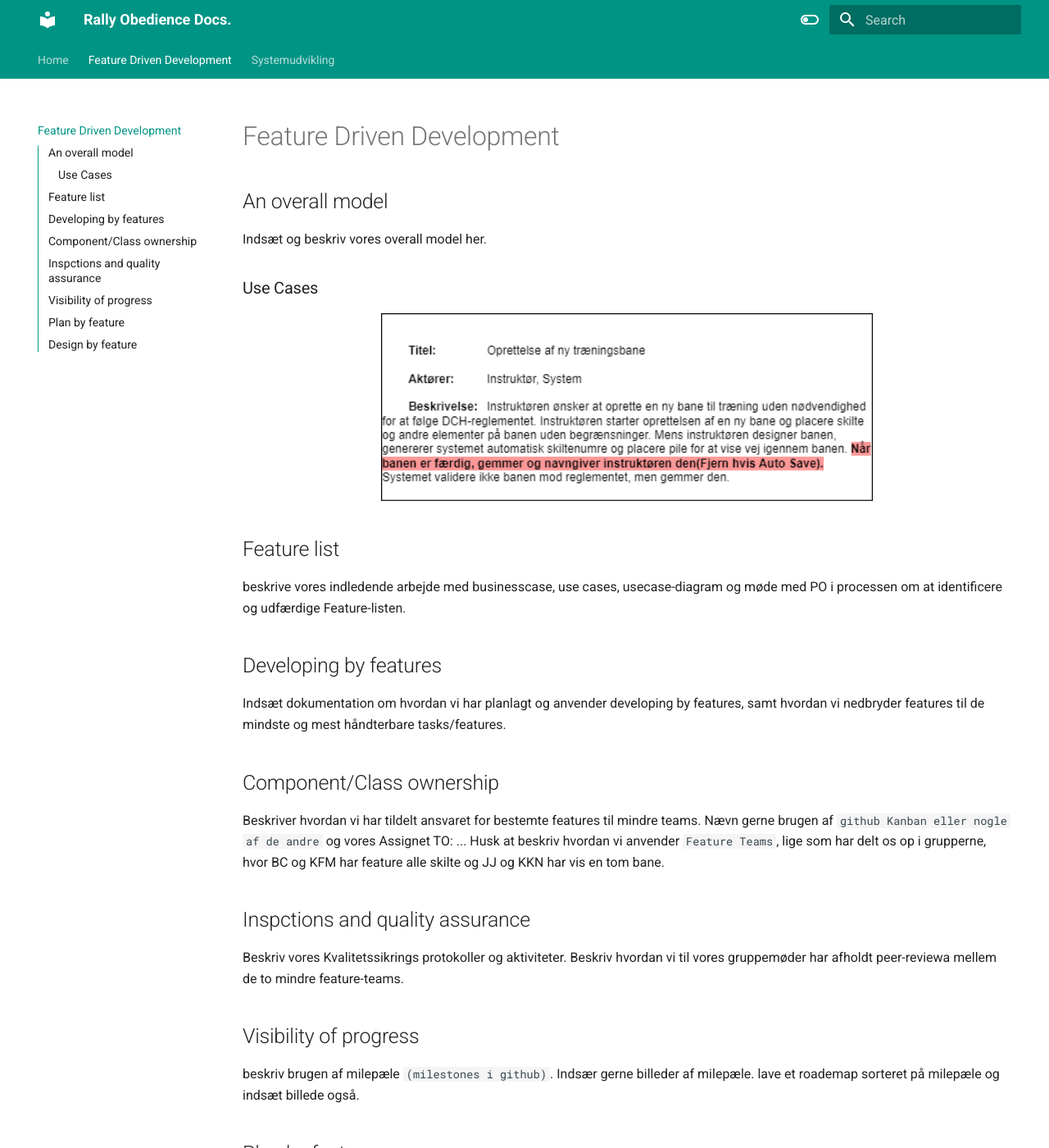
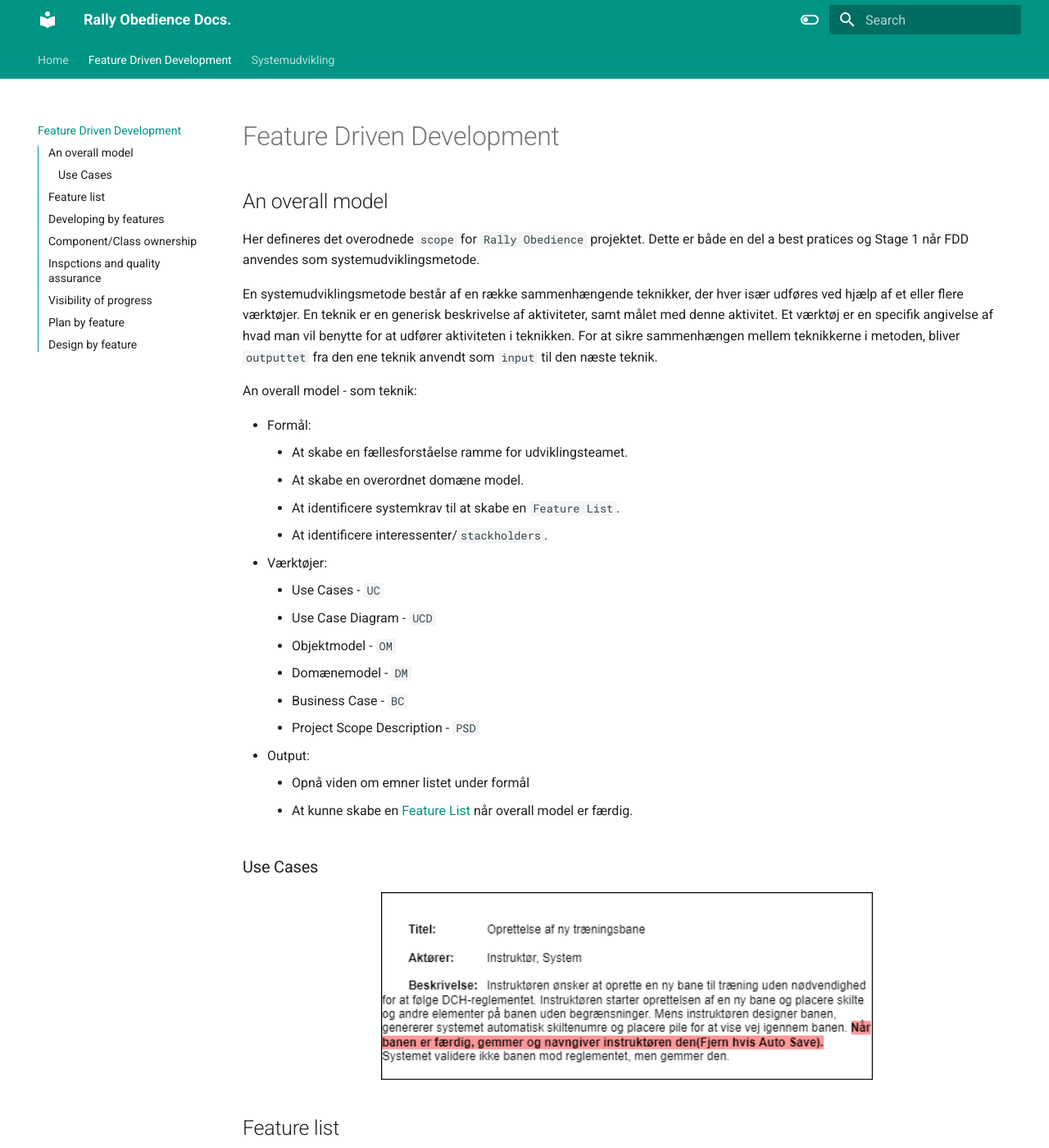
Before and after one commit to DMOoF23-Team2/3.Semester-Exam-Docs, an MkDocs documentation site: the page built from docs/featureDrivenDevelopment.md, in a window 1280 px wide and 1400 px high. Shown: the whole window at 82% size. Built offline with MkDocs 1.6.1 and Material for MkDocs 9.7.7, drawn with Linux system fonts in a browser that asks for light colours.

Commit message:
start on docs overall model

```diff
--- a/docs/featureDrivenDevelopment.md
+++ b/docs/featureDrivenDevelopment.md
@@ -1,7 +1,27 @@
 # Feature Driven Development
 
 ## An overall model {#An-overall-model}
-Indsæt og beskriv vores overall model her.
+Her defineres det overodnede `scope` for `Rally Obedience` projektet. Dette er både en del a best pratices og Stage 1 når FDD anvendes som systemudviklingsmetode.
+
+En systemudviklingsmetode består af en række sammenhængende teknikker, der hver især udføres ved hjælp af et eller flere værktøjer. En teknik er en generisk beskrivelse af aktiviteter, samt målet med denne aktivitet. Et værktøj er en specifik angivelse af hvad man vil benytte for at udfører aktiviteten i teknikken. For at sikre sammenhængen mellem teknikkerne i metoden, bliver `outputtet` fra den ene teknik anvendt som `input` til den næste teknik.
+
+An overall model - som teknik:
+
+*   Formål:
+    * At skabe en fællesforståelse ramme for udviklingsteamet.
+    * At skabe en overordnet domæne model.
+    * At identificere systemkrav til at skabe en `Feature List`.
+    * At identificere interessenter/`stackholders`.
+*   Værktøjer:
+    * Use Cases - `UC`
+    * Use Case Diagram - `UCD`
+    * Objektmodel - `OM`
+    * Domænemodel - `DM`
+    * Business Case - `BC`
+    * Project Scope Description - `PSD`
+*   Output:
+    * Opnå viden om emner listet under formål
+    * At kunne skabe en [Feature List](featureDrivenDevelopment.md#feature-list) når overall model er færdig.
 
 ### Use Cases
 
```
